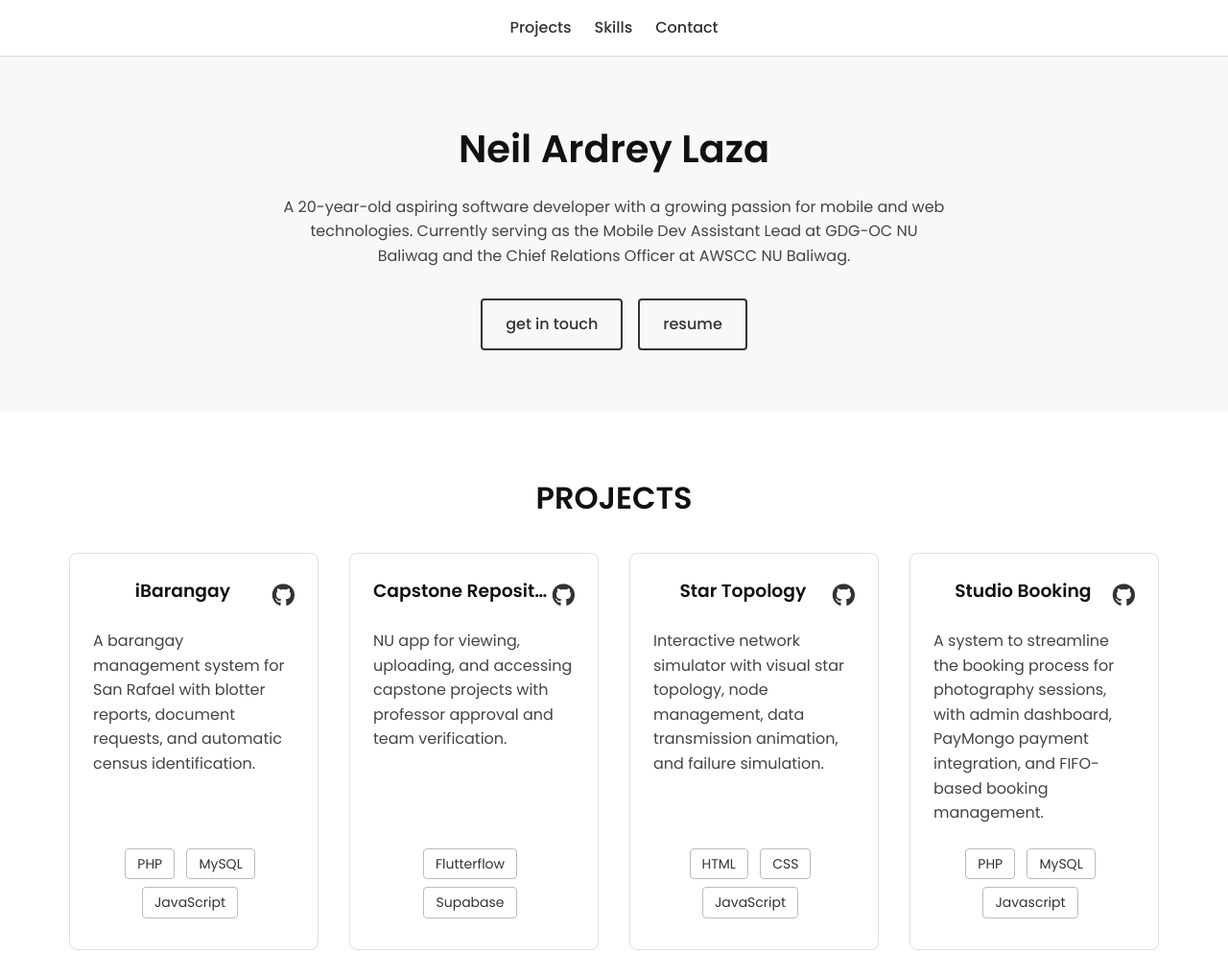
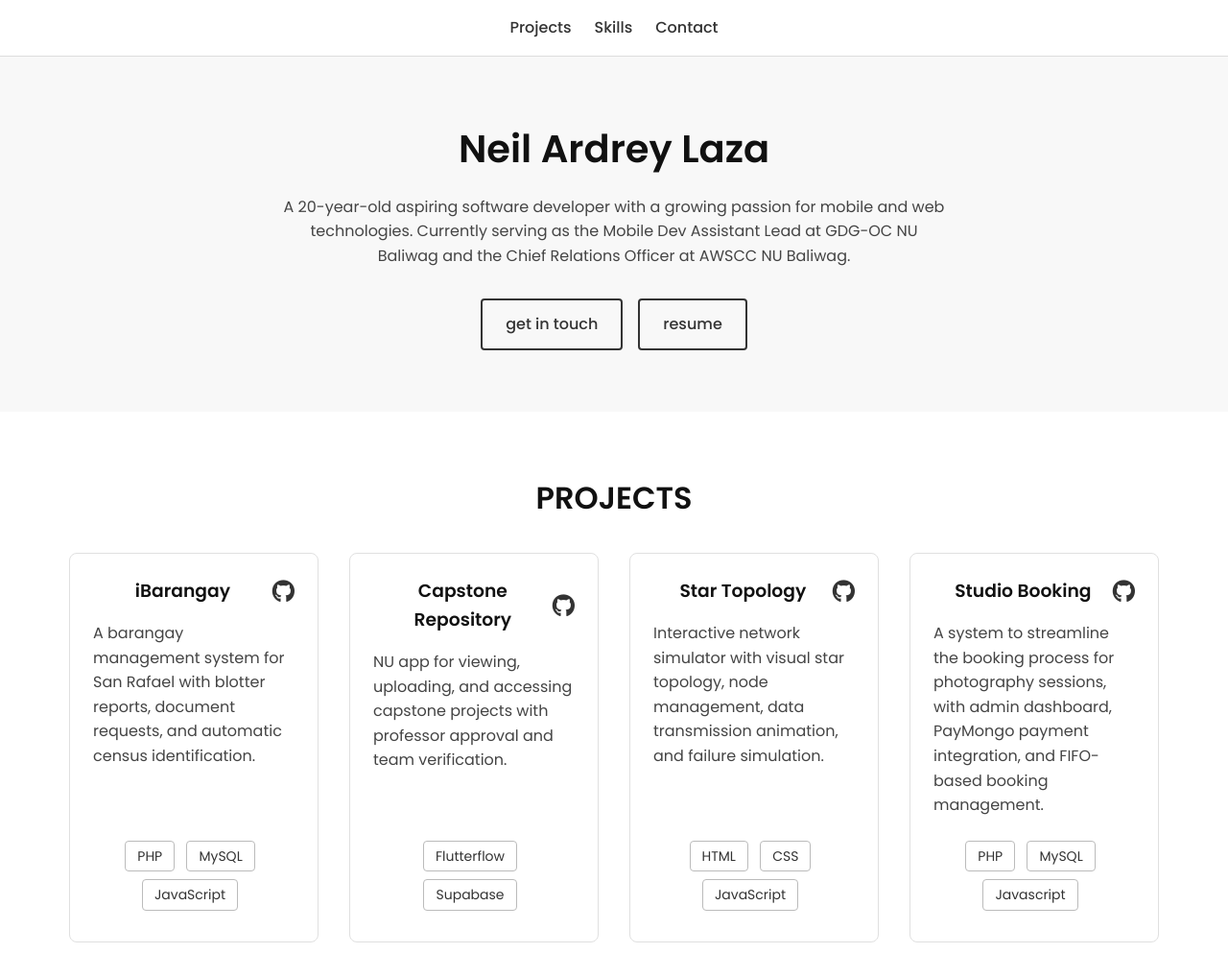
Before and after one commit to NotArdrey/Portfolio, a plain HTML site: page index.html in a window 1280 px wide. Shown: the top 993 px of the page at 96% size. Drawn offline with Linux system fonts and the light colour scheme.

Commit message:
Refactor CSS styles for consistency and clarity

```diff
--- a/index.css
+++ b/index.css
@@ -179,12 +179,11 @@ a {
   margin-top: auto;
 }
 .project-card h3 {
-  white-space: nowrap;
-  overflow: hidden;
-  text-overflow: ellipsis;
-  color: #111;
-  margin-bottom: 0.5rem;
+  white-space: normal;
+  overflow: visible;
+  text-overflow: unset;
 }
+
 .project-card p {
   color: #444;
   margin-bottom: 1.5rem;
```
